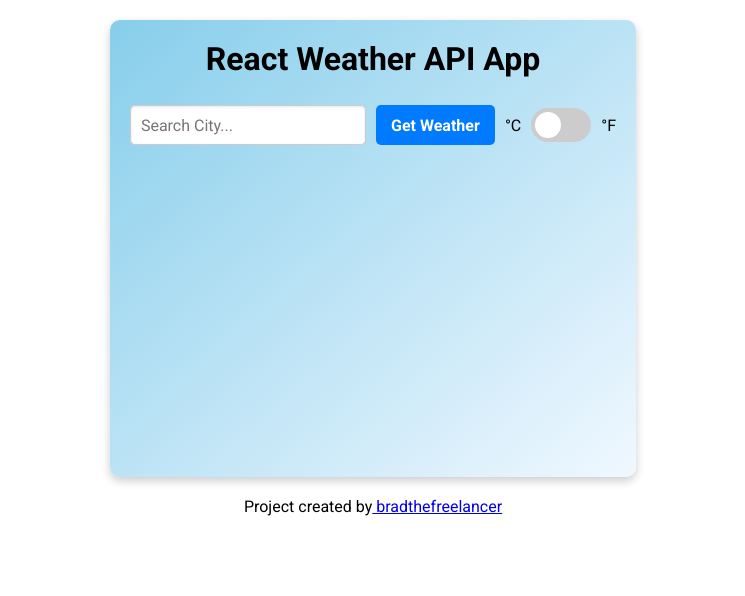
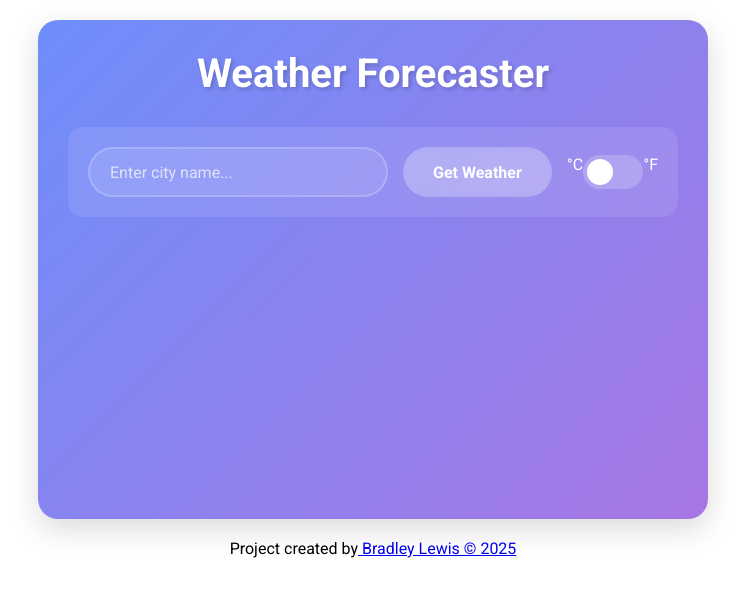
Before and after one commit to blewie144/reactweatherapp, a React (Vite) app in the folder react-weather-app/: page / in a window 1280 px wide. Shown: the top 596 px of the page, without its empty margins (267-1012 px from the left). Built offline with nearby package versions, Linux system fonts and the light colour scheme.

Commit message:
Changed styling to be more professional

```diff
--- a/react-weather-app/src/components/Footer.tsx
+++ b/react-weather-app/src/components/Footer.tsx
@@ -1,11 +1,9 @@
-
-
 export const Footer = () => {
   return (
     <div className="footer">
         <p>
             Project created by
-        <a href="https://www.bradthefreelancer.com"> bradthefreelancer</a>
+        <a href="https://www.bradthefreelancer.com"> Bradley Lewis © 2025</a>
         </p>
     </div>
   )
--- a/react-weather-app/src/components/Weather.css
+++ b/react-weather-app/src/components/Weather.css
@@ -1,108 +1,102 @@
-/* Container for the entire app */
+/* Modern gradient background */
 .weather {
     margin: 20px auto;
-    padding: 20px;
-    max-width: 600px;
-    background: linear-gradient(to bottom right, #87ceeb, #f0f8ff);
-    border-radius: 10px;
-    box-shadow: 0px 4px 10px rgba(0, 0, 0, 0.2);
+    padding: 30px;
+    max-width: 800px;
+    background: linear-gradient(135deg, #6e8efb 0%, #a777e3 100%);
+    border-radius: 20px;
+    box-shadow: 0 10px 30px rgba(0, 0, 0, 0.15);
     text-align: center;
-    font-family: 'Arial', sans-serif;
+    color: white;
 }
 
-/* Search bar container */
+/* Improved heading styles */
+.weather h1 {
+    font-size: 2.5rem;
+    font-weight: 700;
+    margin-bottom: 30px;
+    text-shadow: 2px 2px 4px rgba(0, 0, 0, 0.2);
+}
+
+/* Enhanced search bar container */
 .search-bar {
     display: flex;
+    flex-wrap: wrap;
     justify-content: center;
     align-items: center;
-    gap: 10px; /* Add spacing between elements */
-    margin-bottom: 20px;
+    gap: 15px;
+    margin-bottom: 30px;
+    padding: 20px;
+    background: rgba(255, 255, 255, 0.1);
+    border-radius: 15px;
+    backdrop-filter: blur(10px);
 }
 
-/* Input field styling */
+/* Modern input field */
 .search-bar input {
-    height: 40px;
-    width: 60%;
-    padding: 0 10px;
-    border: 1px solid #ccc;
-    border-radius: 5px;
+    height: 50px;
+    width: 300px;
+    padding: 0 20px;
+    border: 2px solid rgba(255, 255, 255, 0.2);
+    border-radius: 25px;
+    background: rgba(255, 255, 255, 0.1);
+    color: white;
     font-size: 16px;
-    box-shadow: inset 0px 1px 3px rgba(0, 0, 0, 0.1);
     transition: all 0.3s ease;
 }
 
-/* Focus effect on input field */
+.search-bar input::placeholder {
+    color: rgba(255, 255, 255, 0.7);
+}
+
 .search-bar input:focus {
     outline: none;
-    border-color: #007bff;
-    box-shadow: 0px 0px 5px rgba(0, 123, 255, 0.5);
+    border-color: rgba(255, 255, 255, 0.5);
+    background: rgba(255, 255, 255, 0.2);
 }
 
-/* Search button styling */
+/* Stylish button */
 .search-bar button {
-    width: 150px;
-    height: 40px;
-    display: flex;
-    justify-content: center;
-    align-items: center;
-    background-color: #007bff;
+    height: 50px;
+    padding: 0 30px;
+    background: rgba(255, 255, 255, 0.2);
     color: white;
     border: none;
-    border-radius: 5px;
+    border-radius: 25px;
     font-size: 16px;
+    font-weight: 600;
     cursor: pointer;
-    transition: background-color 0.3s ease;
-    font-weight: bold;
+    transition: all 0.3s ease;
+    backdrop-filter: blur(5px);
 }
 
-/* Hover effect on button */
 .search-bar button:hover {
-    background-color: #0056b3;
+    background: rgba(255, 255, 255, 0.3);
+    transform: translateY(-2px);
 }
 
-/* Search icon styling */
-.search-bar img {
-    width: 20px;
-    height: 20px;
-    padding: 0 10px;
-    filter: invert(100%); /* Makes the icon white if it's dark */
+/* Weather data container */
+.weather-data {
+    background: rgba(255, 255, 255, 0.1);
+    border-radius: 15px;
+    padding: 30px;
+    backdrop-filter: blur(10px);
+    margin-top: 20px;
 }
 
-/* Weather data styling */
-.weather h2 {
-    font-size: 24px;
-    color: #333;
-    margin-bottom: 10px;
+.weather-data h2 {
+    font-size: 2rem;
+    margin-bottom: 20px;
+    color: white;
 }
 
-.weather p {
-    font-size: 18px;
-    margin: 5px 0;
-    color: #555;
+.weather-data p {
+    font-size: 1.2rem;
+    margin: 15px 0;
+    color: rgba(255, 255, 255, 0.9);
 }
 
-/* Weather icon styling */
-.weather img {
-    margin: 10px 0;
-    width: 100px;
-    height: 100px;
-}
-
-/* Loading spinner styling */
-.loading {
-    display: flex;
-    justify-content: center;
-    align-items: center;
-    margin: 20px 0;
-}
-
-.unit-toggle {
-  display: flex;
-  align-items: center;
-  gap: 10px;
-  margin: 10px 0;
-}
-
+/* Toggle Switch */
 .switch {
   position: relative;
   display: inline-block;
@@ -123,8 +117,9 @@
   left: 0;
   right: 0;
   bottom: 0;
-  background-color: #ccc;
+  background-color: rgba(255, 255, 255, 0.2);
   transition: .4s;
+  border-radius: 34px;
 }
 
 .slider:before {
@@ -136,20 +131,63 @@
   bottom: 4px;
   background-color: white;
   transition: .4s;
+  border-radius: 50%;
 }
 
 input:checked + .slider {
-  background-color: #2196F3;
+  background-color: rgba(255, 255, 255, 0.4);
+}
+
+input:focus + .slider {
+  box-shadow: 0 0 1px rgba(255, 255, 255, 0.4);
 }
 
 input:checked + .slider:before {
   transform: translateX(26px);
 }
 
-.slider.round {
-  border-radius: 34px;
+/* Loading animation container */
+.loading {
+    display: flex;
+    justify-content: center;
+    align-items: center;
+    min-height: 200px;
 }
 
-.slider.round:before {
-  border-radius: 50%;
+/* Error message styling */
+.error-message {
+    color: #ff6b6b;
+    background: rgba(255, 107, 107, 0.1);
+    padding: 10px 20px;
+    border-radius: 10px;
+    margin-top: 10px;
 }
+
+/* Weather icon container */
+.weather-icon {
+    background: rgba(255, 255, 255, 0.1);
+    border-radius: 50%;
+    padding: 15px;
+    margin: 20px auto;
+    width: 120px;
+    height: 120px;
+    display: flex;
+    align-items: center;
+    justify-content: center;
+}
+
+/* Responsive design */
+@media (max-width: 600px) {
+    .weather {
+        margin: 10px;
+        padding: 20px;
+    }
+
+    .search-bar {
+        flex-direction: column;
+    }
+
+    .search-bar input {
+        width: 100%;
+    }
+}
--- a/react-weather-app/src/components/Weather.tsx
+++ b/react-weather-app/src/components/Weather.tsx
@@ -79,16 +79,16 @@ function Weather() {
 
   return (
     <div className="weather">
-      <h1 style={{ marginBottom: "20px" }}>React Weather API App</h1>
+      <h1>Weather Forecaster</h1>
       <div className="search-bar">
         <input
           type="text"
-          placeholder="Search City..."
+          placeholder="Enter city name..."
           value={city}
           onChange={(e) => setCity(e.target.value)}
           onKeyDown={handleKeyPress}
         />
-        <button type="button" onClick={() => fetchWeather()}>
+        <button type="button" onClick={fetchWeather}>
           Get Weather
         </button>
         <div className="unit-toggle">
@@ -99,14 +99,15 @@ function Weather() {
               checked={unit === "fahrenheit"}
               onChange={convertUnit}
             />
-            <span className="slider round"></span>
+            <span className="slider"></span>
           </label>
           <span>°F</span>
         </div>
-        {error && <p style={{ color: "red" }}>{error}</p>}
       </div>
 
-      {loading && (
+      {error && <div className="error-message">{error}</div>}
+
+      {loading ? (
         <div className="loading">
           <img
             src="https://i.gifer.com/ZZ5H.gif"
@@ -114,20 +115,26 @@ function Weather() {
             style={{ width: "100px" }}
           />
         </div>
-      )}
-
-      {!loading && weatherData && (
-        <div>
+      ) : weatherData && (
+        <div className="weather-data">
           <h2>{(weatherData as WeatherData).name}</h2>
-          <p>Temperature: {convertTemperature((weatherData as WeatherData).main.temp)}{unitSymbol}</p>
-          <p>Weather: {(weatherData as WeatherData).weather[0].description}</p>
-          <img
-            src={`https://openweathermap.org/img/wn/${(weatherData as WeatherData).weather[0].icon}@2x.png`}
-            alt={(weatherData as WeatherData).weather[0].description}
-            style={{ width: "100px", height: "100px" }}
-          />
-          <p>Humidity: {(weatherData as WeatherData).main.humidity}%</p>
-          <p>
+          <div className="weather-icon">
+            <img
+              src={`https://openweathermap.org/img/wn/${(weatherData as WeatherData).weather[0].icon}@2x.png`}
+              alt={(weatherData as WeatherData).weather[0].description}
+            />
+          </div>
+          <p className="temperature">
+            Temperature: {convertTemperature((weatherData as WeatherData).main.temp)}{unitSymbol}
+          </p>
+          <p className="description">
+            {(weatherData as WeatherData).weather[0].description.charAt(0).toUpperCase() +
+             (weatherData as WeatherData).weather[0].description.slice(1)}
+          </p>
+          <p className="humidity">
+            Humidity: {(weatherData as WeatherData).main.humidity}%
+          </p>
+          <p className="wind">
             Wind Speed: {convertWindSpeed((weatherData as WeatherData).wind.speed)} km/h
           </p>
         </div>
--- a/react-weather-app/src/index.css
+++ b/react-weather-app/src/index.css
@@ -16,3 +16,10 @@
 .footer {
   text-align: center;
 }
+
+body {
+  margin: 0;
+  padding: 0;
+  min-height: 100vh;
+  background: linear-gradient(135deg, #1e3c72 0%, #2a5298 100%);
+}
```
